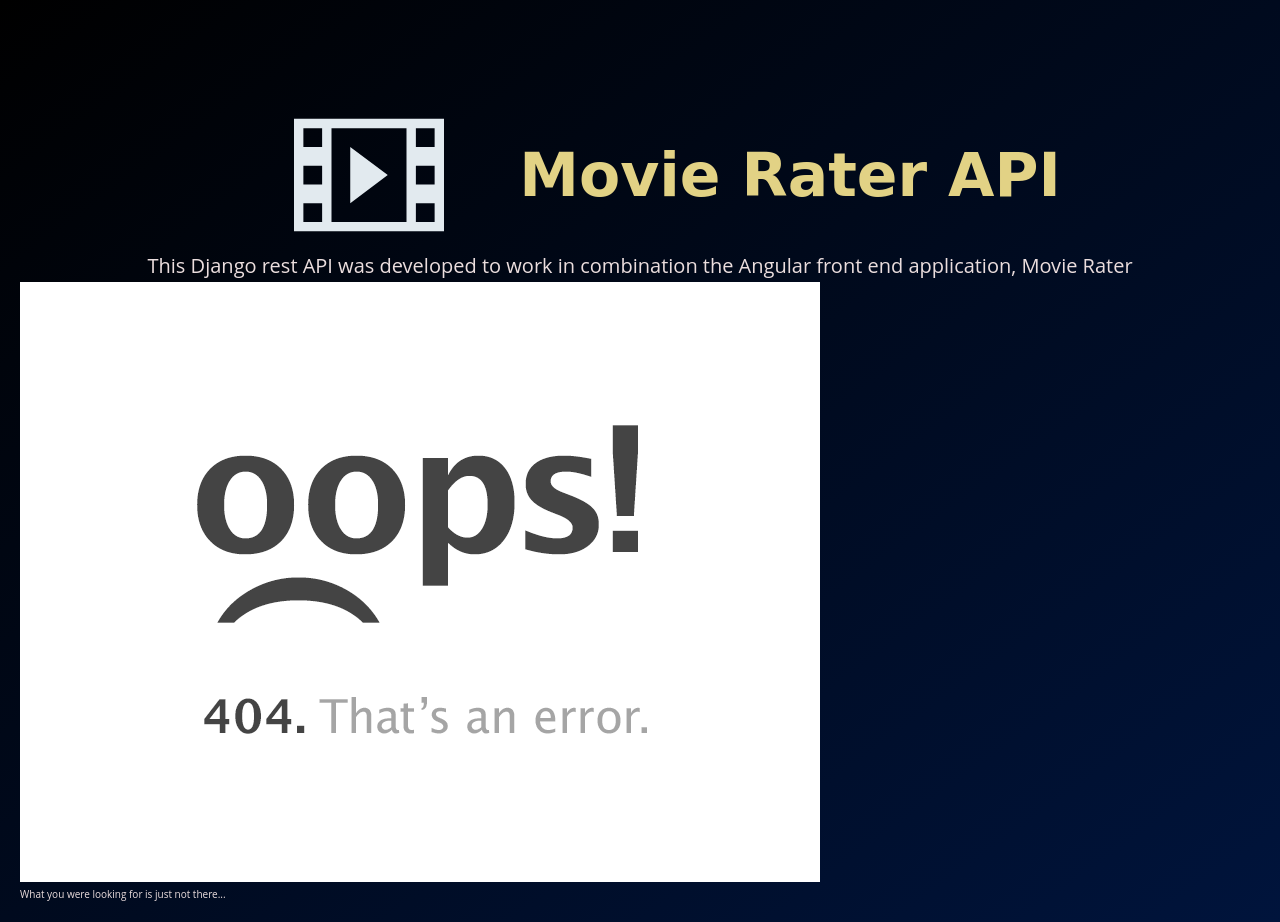
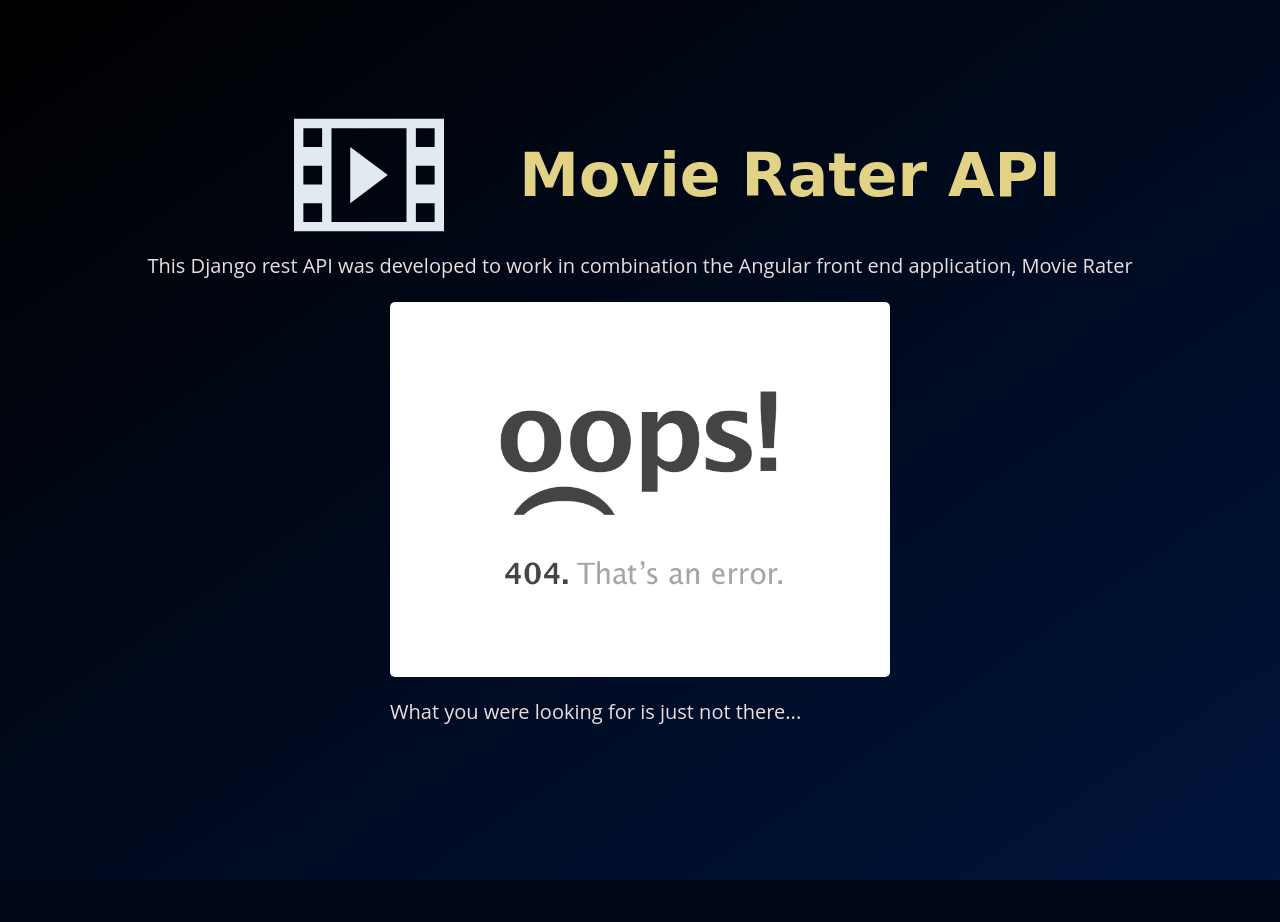
Before and after one commit to ddeveloper72/movieratings, a Django app: template templates/404.html in a window 1280 px wide. After the commit the page ends 880 px from the top, so only its background shows below. Run offline with Django 3.2, Linux system fonts and the light colour scheme; the template is opened without the code that fills it, so the values that code supplies are empty; style sheets or scripts are compiled from the project's sources.

Commit message:
added imports for error & index scss files

```diff
--- a/static/css/main.scss
+++ b/static/css/main.scss
@@ -1,2 +1,3 @@
 @import "base";
-@import "index"
+@import "error";
+@import "index";
```
